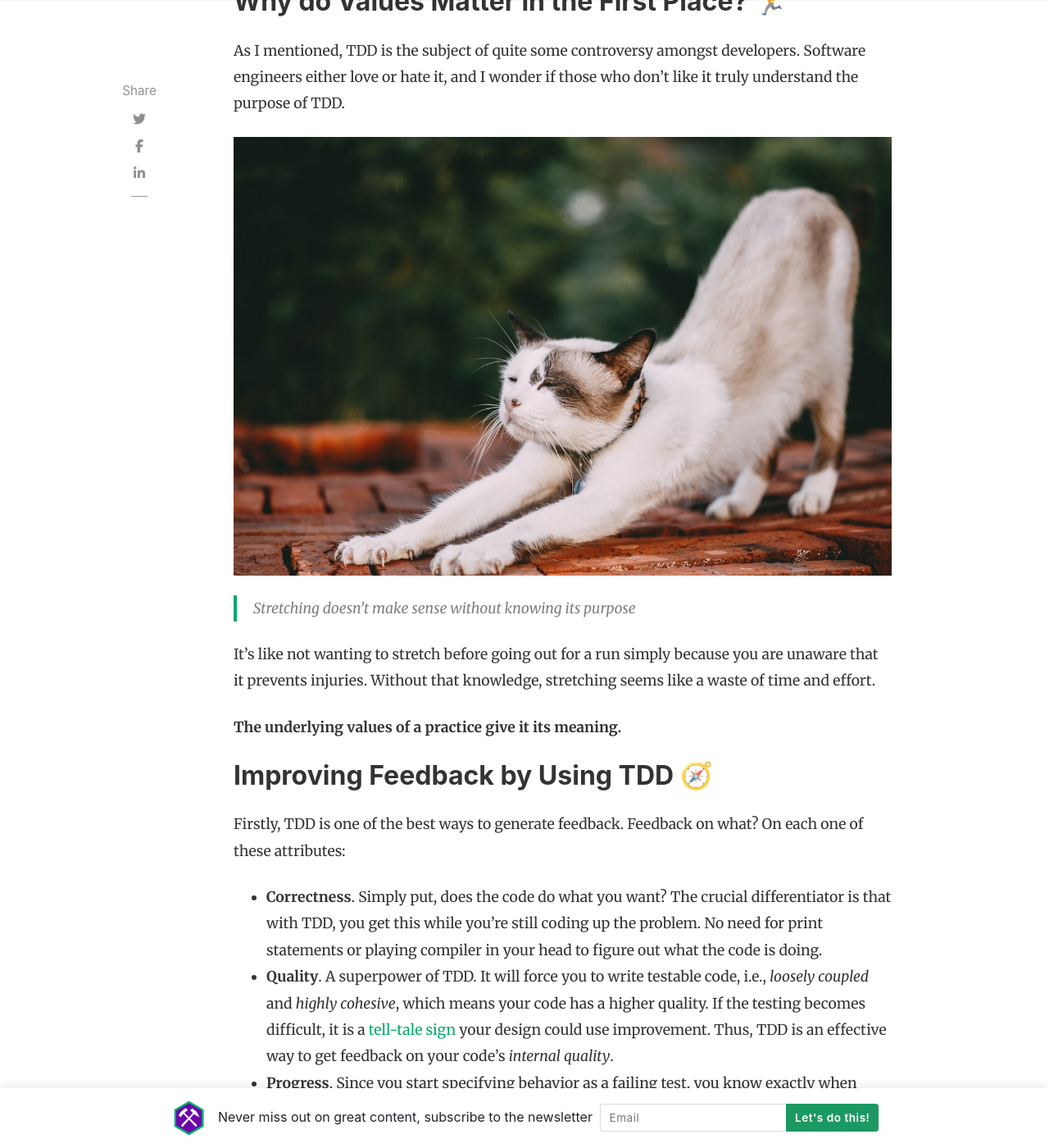
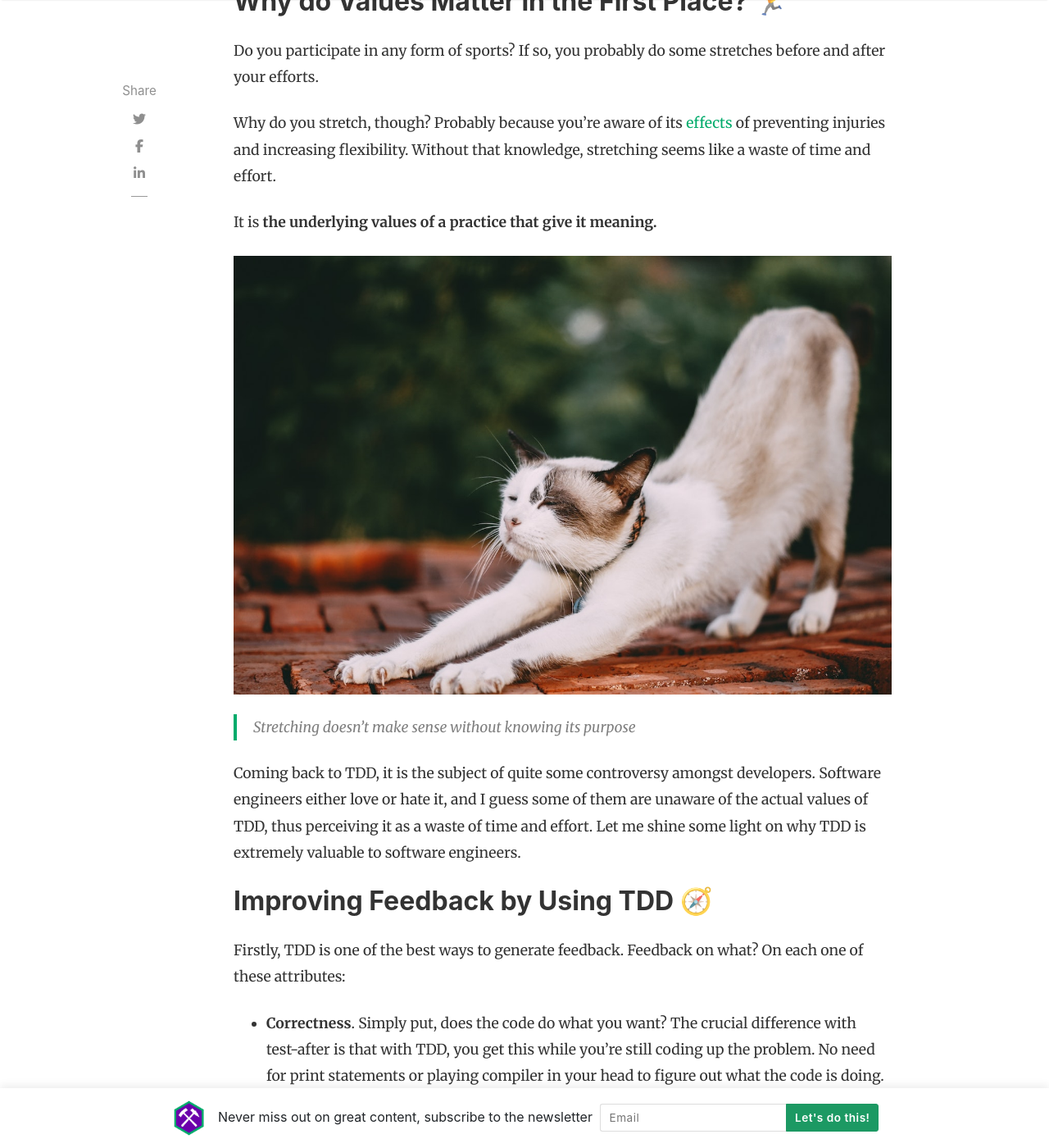
Before and after one commit to rstraub/rstraub.github.io, a Jekyll site: the page built from _posts/2022-09-13-why-use-tdd.md, in a window 1280 px wide and 1400 px high, scrolled down 2440 px. Shown: the whole window at 82% size. Built offline with Jekyll 4.4.1, drawn with Linux system fonts in a browser that asks for light colours; nearby versions of some CDN libraries; comment, search, counter and statistics services are not loaded; some of the changed text lies outside the part shown.

Commit message:
explain differences between tdd and test after

```diff
--- a/_posts/2022-09-13-why-use-tdd.md
+++ b/_posts/2022-09-13-why-use-tdd.md
@@ -41,21 +42,23 @@
 
 ## Why do Values Matter in the First Place? 🏃
 
-As I mentioned, TDD is the subject of quite some controversy amongst developers. Software engineers either love or hate it, and I wonder if those who don't like it truly understand the purpose of TDD.
+Do you participate in any form of sports? If so, you probably do some stretches before and after your efforts.
+
+Why do you stretch, though? Probably because you're aware of its [effects][stretching-effects] of preventing injuries and increasing flexibility. Without that knowledge, stretching seems like a waste of time and effort.
+
+It is **the underlying values of a practice that give it meaning.**
 
 ![stretching cat]({{ site.baseurl }}/assets/images/26-stretching.jpg)
 > Stretching doesn't make sense without knowing its purpose
 
-It's like not wanting to stretch before going out for a run simply because you are unaware that it prevents injuries. Without that knowledge, stretching seems like a waste of time and effort.
-
-**The underlying values of a practice give it its meaning.**
+Coming back to TDD, it is the subject of quite some controversy amongst developers. Software engineers either love or hate it, and I guess some of them are unaware of the actual values of TDD, thus perceiving it as a waste of time and effort. Let me shine some light on why TDD is extremely valuable to software engineers.
 
 ## Improving Feedback by Using TDD 🧭
 
 Firstly, TDD is one of the best ways to generate feedback. Feedback on what? On each one of these attributes:
 
-* **Correctness**. Simply put, does the code do what you want? The crucial differentiator is that with TDD, you get this while you're still coding up the problem. No need for print statements or playing compiler in your head to figure out what the code is doing.
-* **Quality**. A superpower of TDD. It will force you to write testable code, i.e., *loosely coupled* and *highly cohesive*, which means your code has a higher quality. If the testing becomes difficult, it is a [tell-tale sign][test-pain] your design could use improvement. Thus, TDD is an effective way to get feedback on your code's *internal quality*.
+* **Correctness**. Simply put, does the code do what you want? The crucial difference with test-after is that with TDD, you get this while you're still coding up the problem. No need for print statements or playing compiler in your head to figure out what the code is doing.
+* **Quality**. TDD will force you to write testable code, i.e., *loosely coupled* and *highly cohesive*, which means your code has a higher quality. If the testing becomes difficult, it is a [tell-tale sign][test-pain] your design could use improvement. Thus, TDD is an effective way to get feedback on your code's *internal quality.*
 * **Progress**. Since you start specifying behavior as a failing test, you know exactly when you're done: once the test is green. Combining this with [Acceptance Test-Driven Development][what-is-atdd] or [Behavior-Driven Development][what-is-bdd] amplifies the feedback to the feature level.
 
 In essence **TDD employs tests to generate feedback**. Like a compass, it constantly shows you whether you're heading in the right direction.
@@ -106,6 +109,16 @@
 
 For your team members, this means maintainable, well-documented code that is a pleasure to work with. You respect your stakeholders since you write just enough code to achieve the result they are interested in. It also enables you to maintain a sustainable pace of feature delivery by keeping technical debt in check. Finally, your users will enjoy a stable, well-crafted product with fewer defects.
 
+## "But I Get Those Effects With Test-After Too" ☝️
+
+Critics might look at these effects and say they get those with regular, after-the-fact testing too. To those people, I say: you're right... and wrong!
+
+You will experience some of these benefits, but only to a certain degree. **The crucial difference between TDD and test-after is that it pulls the moment at which these benefits occur forward**. It becomes part of moving towards your solution.
+
+With TDD, you don't code up the solution, followed by a test, and only then start generating feedback. You'll get the benefits starting with the first line of production code and continue experiencing them every step along the way.
+
+However, this topic deserves a post on its own, so stay tuned for that!
+
 ## Summary 📝
 
 Test-Driven Development is an **effective programming practice** that leads to simple, well-designed code. But applying it without understanding the underlying values makes it an empty shell. *You don't do TDD for the sake of TDD.*
@@ -138,4 +151,6 @@
 [tdd_shifting_gears]: https://www.thedroidsonroids.com/blog/6-misconceptions-about-tdd-part-4-steps-size
 [tdd-benefits]: https://www.madetech.com/blog/9-benefits-of-test-driven-development/
 [tests-as-documentation]: https://medium.com/pragmatic-programmers/tests-as-documentation-47381b02170b
+[stretching-effects]: https://en.wikipedia.org/wiki/Stretching
+
 [craftsmanship-mindset-books]: {{ site.baseurl }}/books-software-craftsman-mindset
```
Also changed, not shown: other parts of _posts/2022-09-13-why-use-tdd.md (+1 -0 lines).
